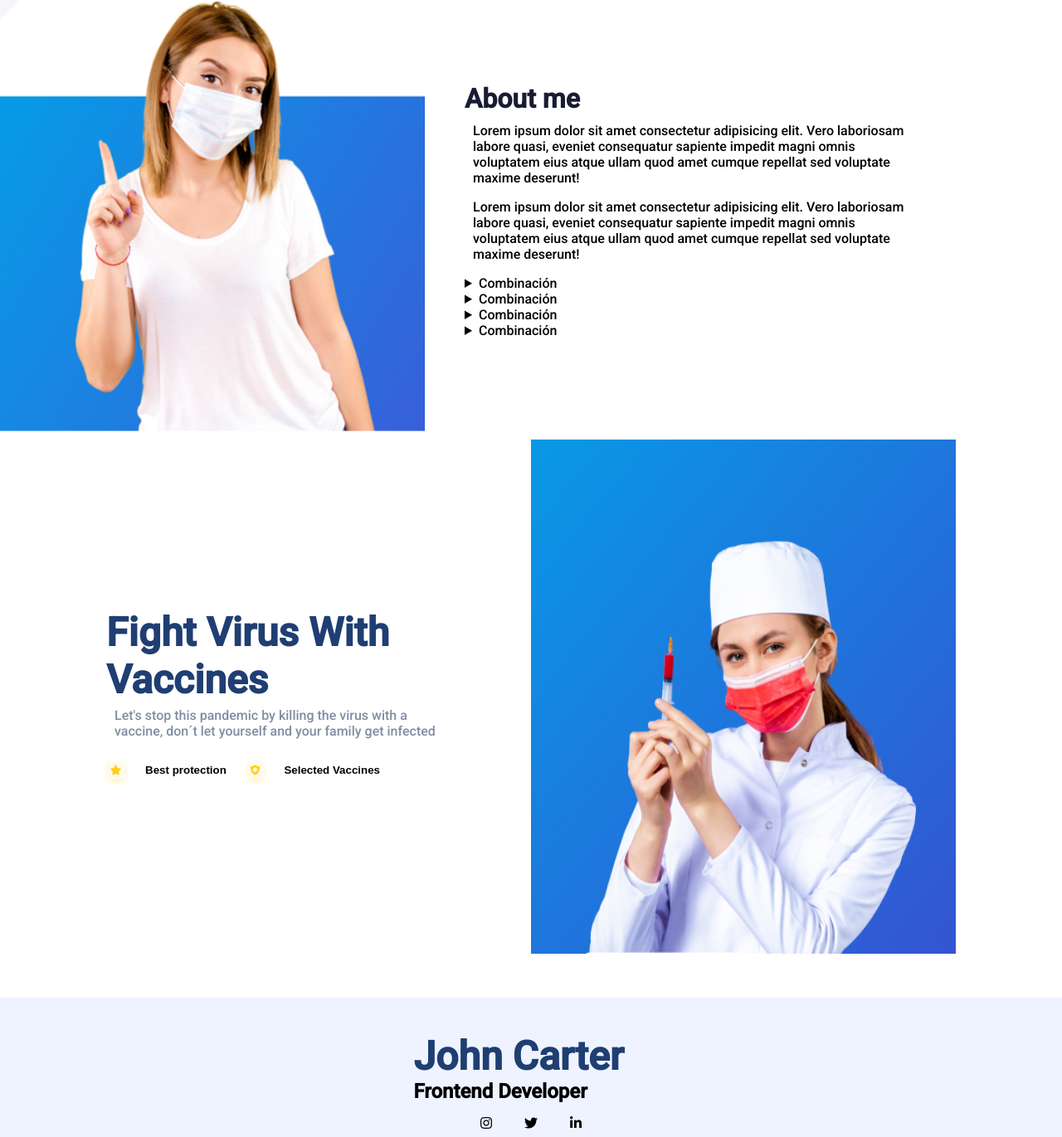
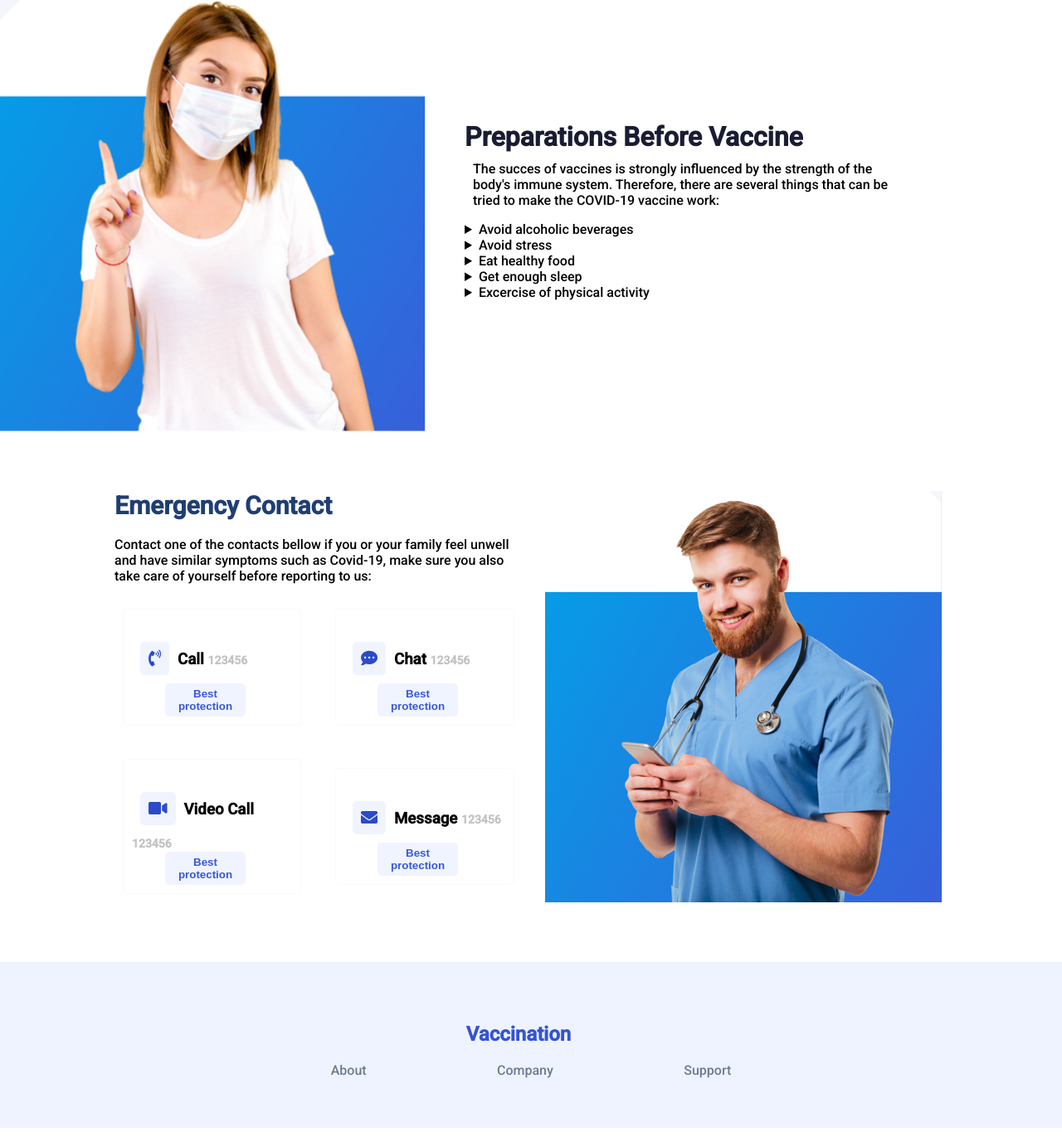
Before and after one commit to CarlosSalinasRuiz/CarlosSalinasRuiz.github.io, a plain HTML site: page 03 - CSS/index.html in a window 1280 px wide. Shown: the part 1629-3000 px from the top of the page at 83% size. Drawn offline with Linux system fonts and the light colour scheme.

Commit message:
Termino de practica [03 - CSS]

```diff
--- a/03 - CSS/css/styles.css
+++ b/03 - CSS/css/styles.css
@@ -75,7 +75,7 @@ h1 span{
   box-shadow: 1px 3px 11px -5px rgba(0, 0, 0, 0.7);
 }
 
-.main, .why-vaccine {
+.main, .why-vaccine, .contact {
   margin: 0 auto;
   width: 80vw;
   height: 80vh;
@@ -144,6 +144,12 @@ h1 span{
 
 .container-img {
   background: linear-gradient(to bottom right, #0899E6, #3454D2);
+  height: -100px;
+  display: flex;
+  justify-content: center;
+}
+
+.contact-img {
   height: -100px;
   display: flex;
   justify-content: center;
@@ -298,113 +304,85 @@ h1 span{
   margin-bottom: 1em;
 }
 
-.card {
-  width: 300px;
-  height: 340px;
-  background-color: cadetblue;
-  border-radius: 5%;
-  margin: 1em;
+.contact-content h1 {
+  color: #1F3E72;
+  font-size: 30px;
+  padding: 10px;
 }
 
-.card__img {
-  width: 100%;
-  height: 150px;
-  background-image: url(../img/2-original.png);
-  background-size: cover;
-  border-radius: 5%;
+.contact-content-buttons {
+  display: grid;
+  grid-template-columns: repeat(2, 1fr);
+  align-items: center;
 }
 
-.card__title {
-  padding: 20px;
+.info-contact {
+  padding: 10px;
+  margin: 20px;
+  border-radius: 5px;
+  border: solid 1px #f9f9ff;
 }
 
-.card__projects-links {
-  display: flex;
-  justify-content: space-evenly;
+.info-contact i {
+  padding: .5em;
+  margin: 10px;
+  font-size: 20px;
+  border-radius: 5px;
+  background-color: #F0F4FF;
+  color: #2B4BC9;
 }
 
-.card__projects-links a {
-  color: #fff;
-  text-decoration: none;
+.info-contact:hover {
+  box-shadow: 1px 5px 50px -20px #2b4bc95b;
+  background: radial-gradient(rgba(66, 83, 150, 0.118), rgb(255, 255, 255), rgb(253, 253, 253));
+  backdrop-filter: blur(30px);
 }
 
-.card__projects-links i {
-  font-size: 1.5em;
+.contact-content-buttons a {
+  color: #6D7B93;
+  text-decoration: none;
+  padding: 10px 5px;
+  cursor:default;
 }
 
-.card .project-details {
-  margin: 0 auto;
-  margin: 1em;
-  width: 70%;
-}
-
-.card .project-details a {
-  text-decoration: none;
-  color: #191c32;
-}
-
-.project-details-content {
-  display: flex;
-  width: 100%;
-  justify-content: center;
-}
-
-.contact-headings {
-  width: 100vw;
-  padding: 1em;
-}
-
-.contact-headings h2 {
-  font-size: 2.5em;
-}
-
-.container-contact {
-  padding: 1em;
-  margin: 0 auto;
-}
-
-.form {
-  display: flex;
-  flex-direction: column;
-  margin-top: 2em;
-}
-
-.form input, .form textarea {
-  padding: 10px 20px;
-  margin-bottom: 1em;
-  background: none;
-  border: none;
-  border-bottom: 1px solid #000;
-}
-
-.form textarea {
-  height: 150px;
-}
-
-.btn-submit {
-  padding: 10px 20px;
-  margin: 1em;
-  border: none;
-  text-transform: uppercase;
-  background-color: #00ffff;
-  border-radius: 20px;
-  cursor: pointer;
-  color: #fff;
-  box-shadow: 1px 3px 11px -5px #000;
-}
-
-.btn-submit:hover {
-  background: none;
-  border: 3px solid #00ffff;
+.info-contact a > h3 {
   color: #000;
 }
 
+.info-contact a > h3 > span {
+  font-size: 14px;
+  color: rgb(194, 194, 194);
+}
+
+.button-contact {
+  height: 30px;
+  width: 100px;
+  text-align: center;
+  background-color: #F0F4FF;
+  border: none;
+  border-radius: 5px;
+  color: #3858D6;
+  font-weight: bold;
+  margin-left: 40px;
+  width: 50%;
+  height: 40px;
+  cursor: pointer;
+}
+
+.button-contact:hover {
+  background-color: #3858D6;
+  border: none;
+  border-radius: 5px;
+  color: #fff;
+  box-shadow: 1px 3px 11px -5px rgba(0, 0, 0, 0.7);
+}
+
 .footer {
-  margin-top: 43px;
   width: 100vw;
   height: 100vh;
   background-color: #EEF3FF;
   color: rgb(0, 0, 0);
+  justify-content: space-between;
 }
 
 .footer {
@@ -416,17 +394,6 @@ h1 span{
   height: 200px;
 }
 
-.footer-content h2{
-  font-size: 3em;
+.footer h2 {
+  padding: 20px;
 }
-
-.footer-content h5{
-  font-size: 1.5em;
-}
-
-.sotial-network {
-  display: flex;
-  justify-content: space-evenly;
-  width: 200px;
-  margin-top: 1em;
-}
--- a/03 - CSS/index.html
+++ b/03 - CSS/index.html
@@ -95,43 +95,35 @@
 
     <div class="content-why-vaccine">
       <div class="content-info-vaccine">
-        <i class="fas fa-pen"></i>
-        <h3>title</h3>
+        <i class="fas fa-equals"></i>
+        <h3>Minimize the spread of viruses</h3>
         <p>
-          Lorem ipsum dolor sit amet consectetur adipisicing elit. Officiis
-          mollitia nemo eveniet voluptatum! Natus ipsam facilis corporis
-          consectetur ea, voluptatum consequuntur ipsum quod nisi, fugit cum, ex
-          accusamus amet illum.
+          Vaccine has been proven effective to prevent someone from getting
+          infected with Coronavirus.
         </p>
       </div>
       <div class="content-info-vaccine">
-        <i class="fas fa-pen"></i>
-        <h3>title</h3>
+        <i class="fas fa-shield-virus"></i>
+        <h3>Forming antibodies</h3>
         <p>
-          Lorem ipsum dolor sit amet consectetur adipisicing elit. Officiis
-          mollitia nemo eveniet voluptatum! Natus ipsam facilis corporis
-          consectetur ea, voluptatum consequuntur ipsum quod nisi, fugit cum, ex
-          accusamus amet illum.
+          COVID-19 vaccine proven to help shape antibody response for immune
+          system.
         </p>
       </div>
       <div class="content-info-vaccine">
-        <i class="fas fa-pen"></i>
-        <h3>title</h3>
+        <i class="fas fa-users"></i>
+        <h3>Protecting people nearby</h3>
         <p>
-          Lorem ipsum dolor sit amet consectetur adipisicing elit. Officiis
-          mollitia nemo eveniet voluptatum! Natus ipsam facilis corporis
-          consectetur ea, voluptatum consequuntur ipsum quod nisi, fugit cum, ex
-          accusamus amet illum.
+          The beneficts of COVID-19 vaccination are the vaccine that vaccine
+          that we get can also help protect people around us.
         </p>
       </div>
       <div class="content-info-vaccine">
-        <i class="fas fa-pen"></i>
-        <h3>title</h3>
+        <i class="fas fa-chart-line"></i>
+        <h3>Creating group immunity</h3>
         <p>
-          Lorem ipsum dolor sit amet consectetur adipisicing elit. Officiis
-          mollitia nemo eveniet voluptatum! Natus ipsam facilis corporis
-          consectetur ea, voluptatum consequuntur ipsum quod nisi, fugit cum, ex
-          accusamus amet illum.
+          COVID-19 vaccination is also beneficial for creating group immunity or
+          herd immunity.
         </p>
       </div>
     </div>
@@ -139,22 +131,15 @@
     <div class="preparations">
       <img src="img/person.png" alt="John About" />
       <div class="preparations-info">
-        <h2>About me</h2>
+        <h2>Preparations Before Vaccine</h2>
         <p>
-          Lorem ipsum dolor sit amet consectetur adipisicing elit. Vero
-          laboriosam labore quasi, eveniet consequatur sapiente impedit magni
-          omnis voluptatem eius atque ullam quod amet cumque repellat sed
-          voluptate maxime deserunt!
-        </p>
-        <p>
-          Lorem ipsum dolor sit amet consectetur adipisicing elit. Vero
-          laboriosam labore quasi, eveniet consequatur sapiente impedit magni
-          omnis voluptatem eius atque ullam quod amet cumque repellat sed
-          voluptate maxime deserunt!
+          The succes of vaccines is strongly influenced by the strength of the
+          body's immune system. Therefore, there are several things that can be
+          tried to make the COVID-19 vaccine work:
         </p>
         <div class="content-list">
           <details>
-            <summary>Combinación</summary>
+            <summary>Avoid alcoholic beverages</summary>
             <p>
               Lorem ipsum, dolor sit amet consectetur adipisicing elit. Id
               quibusdam accusamus error excepturi debitis, quam distinctio
@@ -165,7 +150,7 @@
         </div>
         <div class="content-list">
           <details>
-            <summary>Combinación</summary>
+            <summary>Avoid stress</summary>
             <p>
               Lorem ipsum, dolor sit amet consectetur adipisicing elit. Id
               quibusdam accusamus error excepturi debitis, quam distinctio
@@ -176,7 +161,7 @@
         </div>
         <div class="content-list">
           <details>
-            <summary>Combinación</summary>
+            <summary>Eat healthy food</summary>
             <p>
               Lorem ipsum, dolor sit amet consectetur adipisicing elit. Id
               quibusdam accusamus error excepturi debitis, quam distinctio
@@ -187,7 +172,18 @@
         </div>
         <div class="content-list">
           <details>
-            <summary>Combinación</summary>
+            <summary>Get enough sleep</summary>
+            <p>
+              Lorem ipsum, dolor sit amet consectetur adipisicing elit. Id
+              quibusdam accusamus error excepturi debitis, quam distinctio
+              animi, obcaecati corporis sunt expedita enim, quasi porro facilis
+              minima eligendi? Iste, hic aut!
+            </p>
+          </details>
+        </div>
+        <div class="content-list">
+          <details>
+            <summary>Excercise of physical activity</summary>
             <p>
               Lorem ipsum, dolor sit amet consectetur adipisicing elit. Id
               quibusdam accusamus error excepturi debitis, quam distinctio
@@ -199,39 +195,65 @@
       </div>
     </div>
 
-    <main class="main">
-      <div class="info-content">
-        <h1>Fight Virus With Vaccines</h1>
+    <main class="contact">
+      <div class="contact-content">
+        <h1>Emergency Contact</h1>
         <p>
-          Let's stop this pandemic by killing the virus with a vaccine, don´t
-          let yourself and your family get infected
+          Contact one of the contacts bellow if you or your family feel unwell
+          and have similar symptoms such as Covid-19, make sure you also take
+          care of yourself before reporting to us:
         </p>
-        <div class="content-buttons">
-          <a href="#">
-            <i class="fa fa-star"></i>
-            <button class="button-info">Best protection</button>
-          </a>
-          <a href="#">
-            <i class="fas fa-shield-virus"></i>
-            <button class="button-info">Selected Vaccines</button>
-          </a>
+        <div class="contact-content-buttons">
+          <div class="info-contact">
+            <a href="#">
+              <h3>
+                <i class="fas fa-phone-volume"></i>Call <span>123456</span>
+              </h3>
+              <button class="button-contact">Best protection</button>
+            </a>
+          </div>
+          <div class="info-contact">
+            <a href="#">
+              <h3>
+                <i class="fas fa-comment-dots"></i>Chat <span>123456</span>
+              </h3>
+              <button class="button-contact">Best protection</button>
+            </a>
+          </div>
+        </div>
+        <div class="contact-content-buttons">
+          <div class="info-contact">
+            <a href="#">
+              <h3>
+                <i class="fas fa-video"></i>Video Call <span>123456</span>
+              </h3>
+              <button class="button-contact">Best protection</button>
+            </a>
+          </div>
+          <div class="info-contact">
+            <a href="#">
+              <h3>
+                <i class="fas fa-envelope"></i>Message <span>123456</span>
+              </h3>
+              <button class="button-contact">Best protection</button>
+            </a>
+          </div>
         </div>
       </div>
-      <div class="container-img">
-        <img src="img/enfermera.png" alt="John Carter Picture" />
+      <div class="contact-img">
+        <img src="img/contact.png" alt="John Carter Picture" />
       </div>
     </main>
 
     <footer class="footer">
-      <div class="footer-content">
-        <h2>John Carter</h2>
-        <h5>Frontend Developer</h5>
+      <div class="brand">
+        <h2><span>Vaccination</span></h2>
       </div>
-      <div class="sotial-network">
-        <i class="fab fa-instagram"></i>
-        <i class="fab fa-twitter"></i>
-        <i class="fab fa-linkedin-in"></i>
-      </div>
+      <ul class="menu">
+        <li><a href="#">About</a></li>
+        <li><a href="#">Company</a></li>
+        <li><a href="#">Support</a></li>
+      </ul>
     </footer>
   </body>
 </html>
```
Also changed, not shown: 03 - CSS/img/2-original.png (deleted), 03 - CSS/img/about.png (deleted), 03 - CSS/img/contact.png (added), 03 - CSS/img/img-opacity50.png (deleted), 03 - CSS/img/pexels-photo-1516680-removebg-preview.png (deleted), 1 other file.
